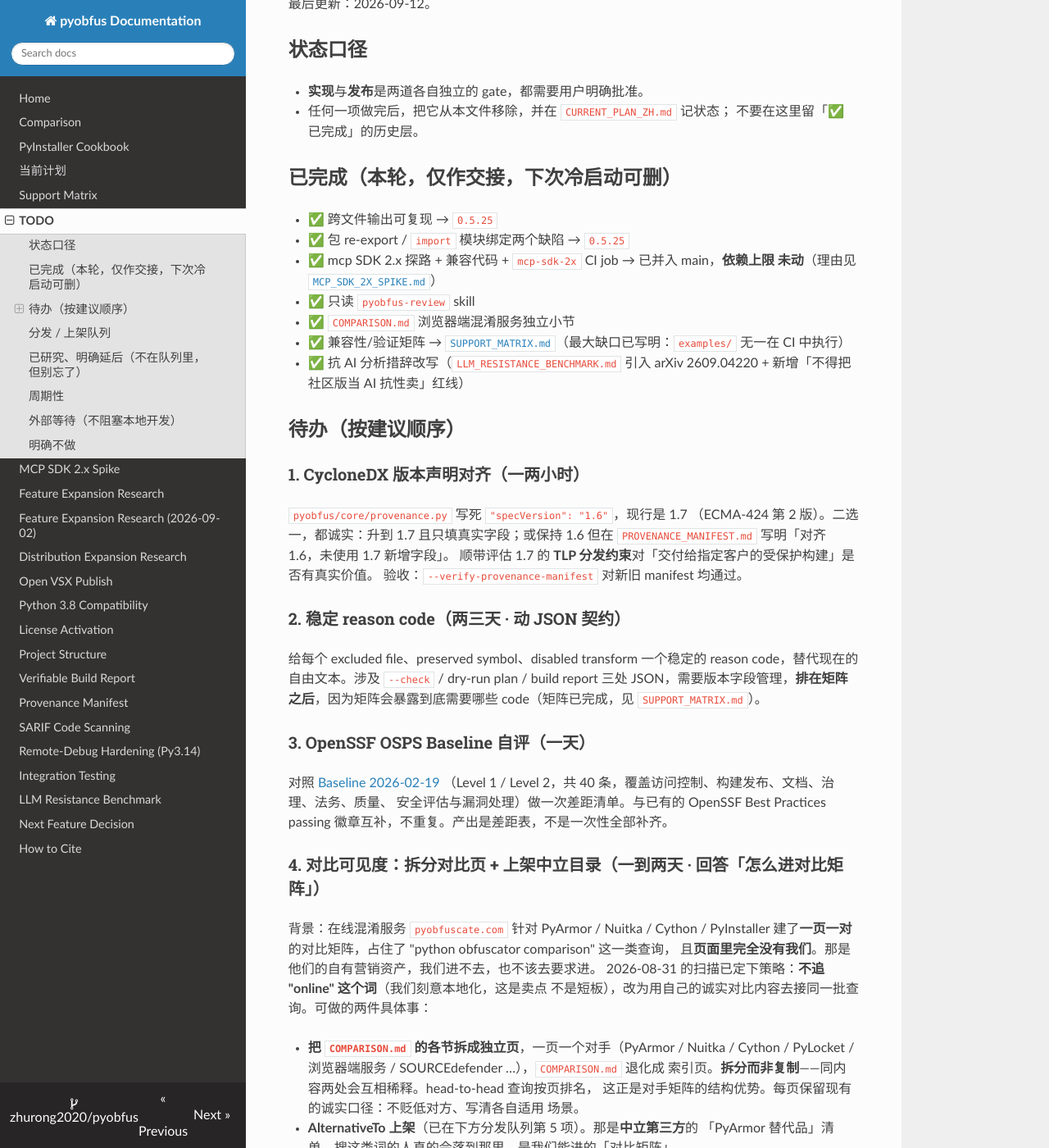
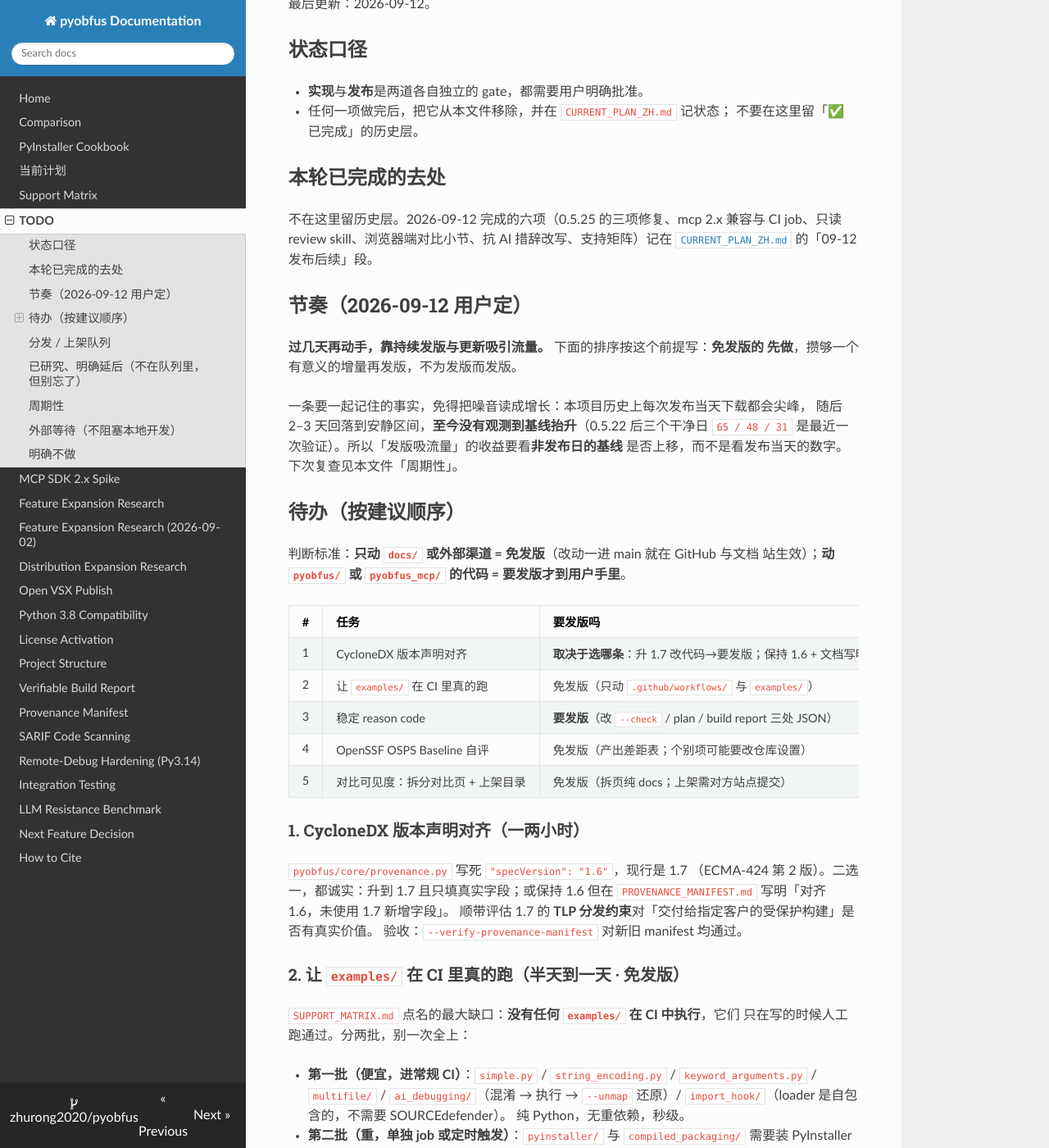
Before and after one commit to zhurong2020/pyobfus, an MkDocs documentation site: the page built from docs/TODO.md, in a window 1280 px wide and 1400 px high, scrolled down 241 px. Shown: the whole window at 82% size. Built offline with MkDocs 1.6.1, drawn with Linux system fonts in a browser that asks for light colours; nearby versions of some CDN libraries; some of the changed text lies outside the part shown.

Commit message:
docs: queue the remaining work and mark which parts need a release
Records the cadence decision: pick the work up in a few days, keep
release-free items first, and let a release carry a meaningful increment
rather than being the goal itself. Each task now says whether it needs a
release and who has to do it, since three of them need the maintainer's
accounts rather than a commit.

Adds the task the support matrix surfaced: no examples/ runs in CI. Scoped
in two batches so it does not balloon — the pure-Python ones are seconds
and can join the normal matrix, while PyInstaller and Cython builds are
minutes and belong in a separate or scheduled job. Acceptance is that each
example executes its generated output and asserts on it, not that the
command exits zero.

One fact filed next to the cadence note so releases are not misread as
growth: every release so far spikes downloads on the day and decays back
within two or three days, with no baseline lift observed. What to watch is
the non-release-day baseline.

The done items move to CURRENT_PLAN_ZH.md, per this file's own rule that
it carries no history layer.

Co-Authored-By: Claude Opus 5 <noreply@anthropic.com>

```diff
--- a/docs/TODO.md
+++ b/docs/TODO.md
@@ -13,18 +13,34 @@
 - 任何一项做完后，把它从本文件移除，并在 `CURRENT_PLAN_ZH.md` 记状态；
   不要在这里留「✅ 已完成」的历史层。
 
-## 已完成（本轮，仅作交接，下次冷启动可删）
+## 本轮已完成的去处
 
-- ✅ 跨文件输出可复现 → `0.5.25`
-- ✅ 包 re-export / `import` 模块绑定两个缺陷 → `0.5.25`
-- ✅ mcp SDK 2.x 探路 + 兼容代码 + `mcp-sdk-2x` CI job → 已并入 main，**依赖上限
-  未动**（理由见 [`MCP_SDK_2X_SPIKE.md`](MCP_SDK_2X_SPIKE.md)）
-- ✅ 只读 `pyobfus-review` skill
-- ✅ `COMPARISON.md` 浏览器端混淆服务独立小节
-- ✅ 兼容性/验证矩阵 → [`SUPPORT_MATRIX.md`](SUPPORT_MATRIX.md)（最大缺口已写明：`examples/` 无一在 CI 中执行）
-- ✅ 抗 AI 分析措辞改写（`LLM_RESISTANCE_BENCHMARK.md` 引入 arXiv 2609.04220 + 新增「不得把社区版当 AI 抗性卖」红线）
+不在这里留历史层。2026-09-12 完成的六项（0.5.25 的三项修复、mcp 2.x 兼容与
+CI job、只读 review skill、浏览器端对比小节、抗 AI 措辞改写、支持矩阵）记在
+[`CURRENT_PLAN_ZH.md`](CURRENT_PLAN_ZH.md) 的「09-12 发布后续」段。
+
+## 节奏（2026-09-12 用户定）
+
+**过几天再动手，靠持续发版与更新吸引流量。** 下面的排序按这个前提写：**免发版的
+先做**，攒够一个有意义的增量再发版，不为发版而发版。
+
+一条要一起记住的事实，免得把噪音读成增长：本项目历史上每次发布当天下载都会尖峰，
+随后 2–3 天回落到安静区间，**至今没有观测到基线抬升**（0.5.22 后三个干净日
+`65 / 48 / 31` 是最近一次验证）。所以「发版吸流量」的收益要看**非发布日的基线**
+是否上移，而不是看发布当天的数字。下次复查见本文件「周期性」。
 
 ## 待办（按建议顺序）
+
+判断标准：**只动 `docs/` 或外部渠道 = 免发版**（改动一进 main 就在 GitHub 与文档
+站生效）；**动 `pyobfus/` 或 `pyobfus_mcp/` 的代码 = 要发版才到用户手里**。
+
+| # | 任务 | 要发版吗 | 谁来做 |
+|---|---|---|---|
+| 1 | CycloneDX 版本声明对齐 | **取决于选哪条**：升 1.7 改代码→要发版；保持 1.6 + 文档写明→免发版 | Claude |
+| 2 | 让 `examples/` 在 CI 里真的跑 | 免发版（只动 `.github/workflows/` 与 `examples/`） | Claude |
+| 3 | 稳定 reason code | **要发版**（改 `--check` / plan / build report 三处 JSON） | Claude |
+| 4 | OpenSSF OSPS Baseline 自评 | 免发版（产出差距表；个别项可能要改仓库设置） | Claude 出表，设置项需维护者 |
+| 5 | 对比可见度：拆分对比页 + 上架目录 | 免发版（拆页纯 docs；上架需对方站点提交） | 拆页 Claude；上架需维护者账号 |
 
 ### 1. CycloneDX 版本声明对齐（一两小时）
 
@@ -34,20 +50,36 @@
 顺带评估 1.7 的 **TLP 分发约束**对「交付给指定客户的受保护构建」是否有真实价值。
 验收：`--verify-provenance-manifest` 对新旧 manifest 均通过。
 
-### 2. 稳定 reason code（两三天 · 动 JSON 契约）
+### 2. 让 `examples/` 在 CI 里真的跑（半天到一天 · 免发版）
+
+`SUPPORT_MATRIX.md` 点名的最大缺口：**没有任何 `examples/` 在 CI 中执行**，它们
+只在写的时候人工跑通过。分两批，别一次全上：
+
+- **第一批（便宜，进常规 CI）**：`simple.py` / `string_encoding.py` /
+  `keyword_arguments.py` / `multifile/` / `ai_debugging/`（混淆 → 执行 →
+  `--unmap` 还原）/ `import_hook/`（loader 是自包含的，不需要 SOURCEdefender）。
+  纯 Python，无重依赖，秒级。
+- **第二批（重，单独 job 或定时触发）**：`pyinstaller/` 与 `compiled_packaging/`
+  需要装 PyInstaller / Cython / Nuitka 并真正编译，分钟级且易受上游影响。
+  **建议先只跑第一批**，第二批视 CI 时长再定，或放到每周定时。
+
+验收：第一批每个示例都**执行生成的产物并断言输出**，不是只看退出码；跑通后把
+`SUPPORT_MATRIX.md` 对应格子从 advisory-only 提到 tested，并在表里写明是哪个 job。
+
+### 3. 稳定 reason code（两三天 · 动 JSON 契约）
 
 给每个 excluded file、preserved symbol、disabled transform 一个稳定的 reason
 code，替代现在的自由文本。涉及 `--check` / dry-run plan / build report 三处
 JSON，需要版本字段管理，**排在矩阵之后**，因为矩阵会暴露到底需要哪些 code（矩阵已完成，见 `SUPPORT_MATRIX.md`）。
 
-### 3. OpenSSF OSPS Baseline 自评（一天）
+### 4. OpenSSF OSPS Baseline 自评（一天）
 
 对照 [Baseline 2026-02-19](https://baseline.openssf.org/versions/2026-02-19.html)
 （Level 1 / Level 2，共 40 条，覆盖访问控制、构建发布、文档、治理、法务、质量、
 安全评估与漏洞处理）做一次差距清单。与已有的 OpenSSF Best Practices passing
 徽章互补，不重复。产出是差距表，不是一次性全部补齐。
 
-### 4. 对比可见度：拆分对比页 + 上架中立目录（一到两天 · 回答「怎么进对比矩阵」）
+### 5. 对比可见度：拆分对比页 + 上架中立目录（一到两天 · 回答「怎么进对比矩阵」）
 
 背景：在线混淆服务 `pyobfuscate.com` 针对 PyArmor / Nuitka / Cython / PyInstaller
 建了**一页一对**的对比矩阵，占住了 "python obfuscator comparison" 这一类查询，
@@ -72,9 +104,9 @@ JSON，需要版本字段管理，**排在矩阵之后**，因为矩阵会暴露
 
 1. ~~Open VSX~~ ✅ 2026-09-07
 2. ~~独立 GitHub Action + Marketplace~~ ✅ 2026-09-10
-3. **`awesome-python`** ← 当前队头
+3. **`awesome-python`** ← 当前队头（**需维护者账号提 PR**；文案可由 Claude 先备好）
 4. `awesome-security` 或 `awesome-devsecops`（择一尝试）
-5. **AlternativeTo**（同时服务上面第 6 项的对比可见度）
+5. **AlternativeTo**（**需维护者在对方站点提交**；同时服务上面第 5 项的对比可见度）
 6. 为 stdio MCP 准备 MCPB，之后再评估 Smithery
 7. Product Hunt——**等有真实用户信号再做**，不提前
 
```
Also changed, not shown: docs/CURRENT_PLAN_ZH.md (+9 -0 lines).
